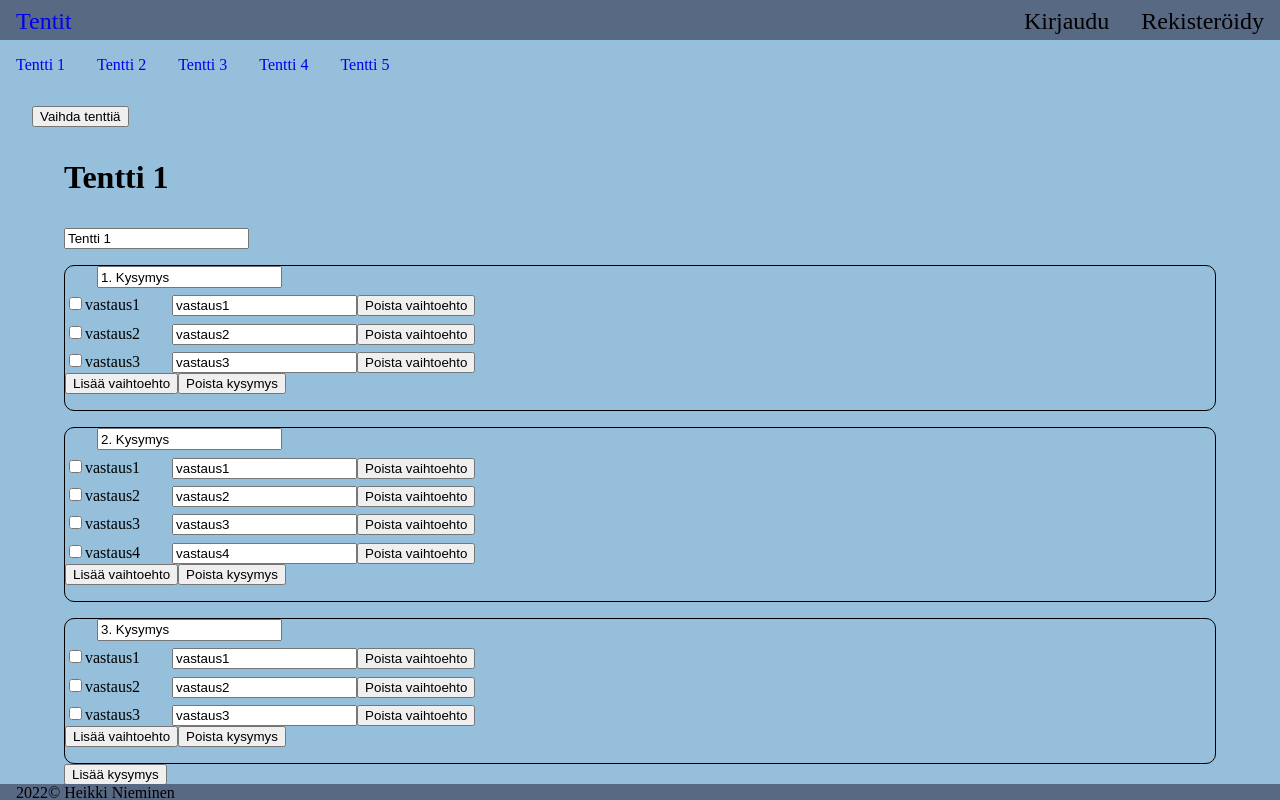
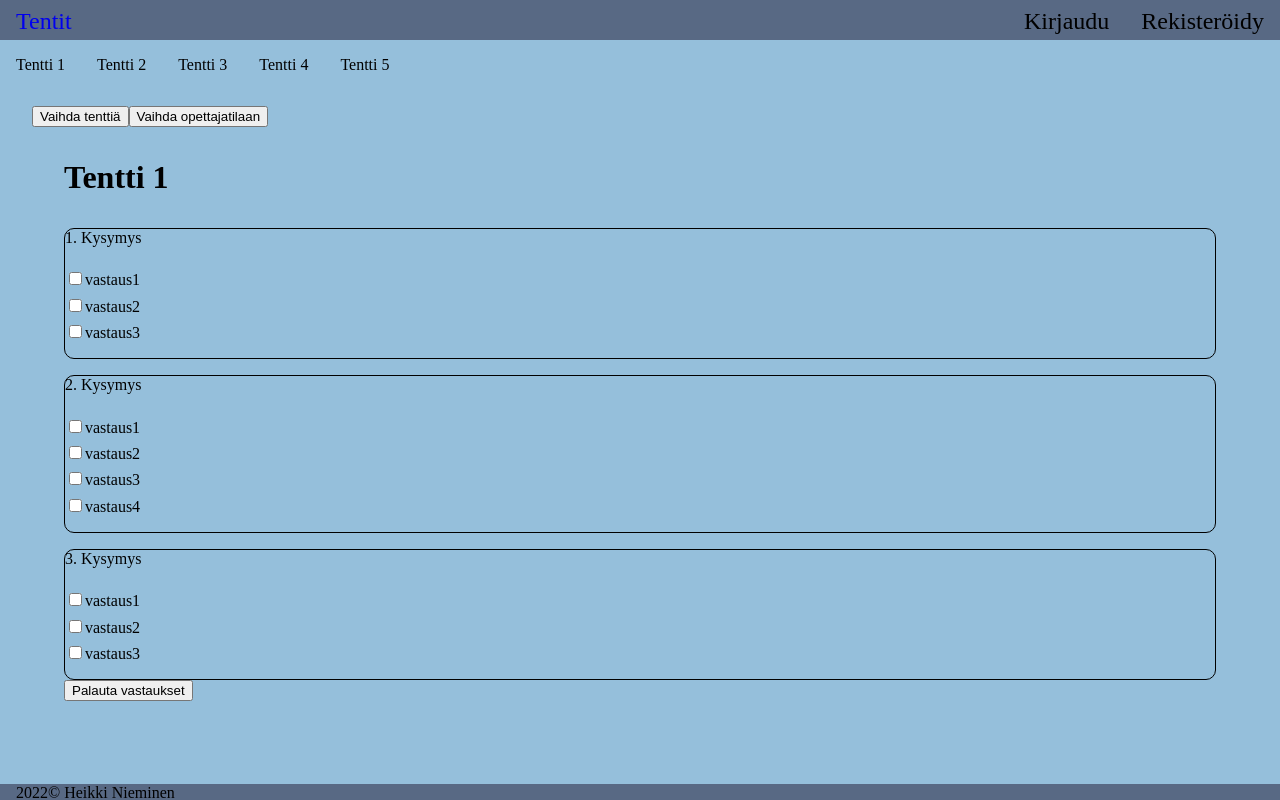
Before and after one commit to heikki-nieminen/FullStack2022, a React app in the folder tenttisovellus/: page / in a window 1280 px wide. Built offline with nearby package versions, Linux system fonts and the light colour scheme.

Commit message:
tenttisovelluksen bugien korjausta ja opettajatilan lisäys

```diff
--- a/tenttisovellus/src/components/TenttiSovellus.js
+++ b/tenttisovellus/src/components/TenttiSovellus.js
@@ -1,6 +1,6 @@
 import './styles.css'
 import TulostaTentti from "./TulostaTentti"
-import {useReducer} from "react"
+import {useReducer, useState} from "react"
 
 const reducer = (state, action) => {
     switch (action.type) {
@@ -8,44 +8,54 @@ const reducer = (state, action) => {
             return {...state, nimi: action.payload.nimi}
         }
         case "MUUTA_KYSYMYS" : {
-            let tenttiKopio = {...state}
+            let tenttiKopio = JSON.parse(JSON.stringify({...state}))
             tenttiKopio.kysymykset[action.payload.kysymysIndex].kysymys = action.payload.kysymys
+            console.log("Muutettiin kysymys: ", tenttiKopio)
             return tenttiKopio
         }
         case "MUUTA_VASTAUS" : {
-            let tenttiKopio = {...state}
+            let tenttiKopio = JSON.parse(JSON.stringify({...state}))
             tenttiKopio.kysymykset[action.payload.kysymysIndex].vastaukset[action.payload.vastausIndex] = action.payload.vastaus
+            console.log("Muutettiin vastaus: ", tenttiKopio)
             return tenttiKopio
         }
         case "VAIHDA_TENTTI" : {
-            let tenttiKopio = {...state}
-            let index = action.payload.tentit.findIndex(object => {return object.nimi === tenttiKopio.nimi})
-            if (index < action.payload.tentit.length - 1) {
-                return action.payload.tentit[index + 1]
+            let tenttiKopio = JSON.parse(JSON.stringify({...state}))
+            if (action.payload.hasOwnProperty('index')) {
+                return action.payload.tentit[action.payload.index]
+            }
+            let index2 = action.payload.tentit.findIndex(object => {return object.nimi === tenttiKopio.nimi})
+
+            if (index2 < action.payload.tentit.length - 1) {
+                return action.payload.tentit[index2 + 1]
             } else {
                 return action.payload.tentit[0]
             }
         }
         // React.StrictMode aiheuttaa toisen kutsun
         case "LISAA_VAIHTOEHTO" : {
-            let tenttiKopio = {...state}
+            let tenttiKopio = JSON.parse(JSON.stringify({...state}))
             //  console.log(tenttiKopio.kysymykset[action.payload.kysymysIndex].vastaukset.length)
             tenttiKopio.kysymykset[action.payload.kysymysIndex].vastaukset.push(action.payload.vastaus)
+            console.log("Lisättiin vaihtoehto: ", action.payload.vastaus)
             return tenttiKopio
         }
         case "POISTA_VAIHTOEHTO" : {
-            let tenttiKopio = {...state}
-            delete tenttiKopio.kysymykset[action.payload.kysymysIndex].vastaukset[action.payload.vastausIndex]
+            let tenttiKopio = JSON.parse(JSON.stringify({...state}))
+            let splice = tenttiKopio.kysymykset[action.payload.kysymysIndex].vastaukset.splice(action.payload.vastausIndex, 1)
+            console.log("Poistettiin vaihtoehto: ", splice)
             return tenttiKopio
         }
         case "LISAA_KYSYMYS" : {
-            let tenttiKopio = {...state}
+            let tenttiKopio = JSON.parse(JSON.stringify({...state}))
             tenttiKopio.kysymykset.push({kysymys: action.payload.kysymys, vastaukset: []})
+            console.log("Lisättiin kysymys: ", action.payload.kysymys)
             return tenttiKopio
         }
         case "POISTA_KYSYMYS" : {
-            let tenttiKopio = {...state}
-            delete tenttiKopio.kysymykset[action.payload.kysymysIndex]
+            let tenttiKopio = JSON.parse(JSON.stringify({...state}))
+            let splice = tenttiKopio.kysymykset.splice(action.payload.kysymysIndex, 1)
+            console.log("Poistettiin kysymys: ", splice)
             return tenttiKopio
         }
         default : {
@@ -74,6 +84,7 @@ const TenttiSovellus = () => {
 
     //const [nykyinenTentti, setNykyinenTentti] = useState(1)
     const [tentti, dispatch] = useReducer(reducer, tentit[0])
+    const [opettaja, setOpettaja] = useState(false)
 
     /*const muutaTentinNimi = (nimi) => {
         setTentti({...tentti, nimi: nimi})
@@ -109,7 +120,12 @@ const TenttiSovellus = () => {
         <div className="main-content">
             <div className="tentti-lista">
                 {tentit.map((tentti, index) => {
-                    return (<a key={index} className="link" href={tentti.nimi.replace(' ', '')}>{tentti.nimi}</a>)
+                    return (<a key={index} className="link" onMouseOver={(event) => {
+
+                    }}
+                               onClick={(event) => {
+                                   dispatch({type: "VAIHDA_TENTTI", payload: {tentit: tentit, index: index}})
+                               }}>{tentti.nimi}</a>)
                 })}
             </div>
             <div className="tentti">
@@ -118,7 +134,13 @@ const TenttiSovellus = () => {
                 }}>Vaihda tenttiä
                 </button>
 
-                <TulostaTentti tentti={tentti} dispatch={dispatch}/>
+                <button onClick={(event) => {
+                    setOpettaja(!opettaja)
+                }}>
+                    {opettaja ? "Vaihda oppilastilaan" : "Vaihda opettajatilaan"}
+                </button>
+
+                <TulostaTentti tentti={tentti} dispatch={dispatch} onkoOpettaja={opettaja}/>
             </div>
         </div>
     )
--- a/tenttisovellus/src/components/TulostaKysymys.js
+++ b/tenttisovellus/src/components/TulostaKysymys.js
@@ -4,23 +4,31 @@ const TulostaKysymys = (props) => {
     return (
         <div className="kysymys">
             <div className="kysymys-rivi">
+                {props.onkoOpettaja ?
                     <input type="text" className="kysymys-title text-input" onChange={(event) => {
                         props.dispatch({
                             type: "MUUTA_KYSYMYS",
                             payload: {kysymysIndex: props.index, kysymys: event.target.value}
                         })
                     }}
-                       value={props.kysymys.kysymys}
+                           defaultValue={props.kysymys.kysymys}
                     />
+                    :
+                    <>{props.kysymys.kysymys}</>
+                }
             </div>
             <div className="vastaukset">
-                {props.kysymys.vastaukset.map((vastaus, index) => <TulostaVastaus key={index} kysymysIndex={props.index}
+                {props.kysymys.vastaukset.map((vastaus, index) => <TulostaVastaus key={index}
+                                                                                  kysymysIndex={props.index}
                                                                                   vastausIndex={index}
                                                                                   vastaus={vastaus}
-                                                                                  dispatch={props.dispatch}/>)}
+                                                                                  dispatch={props.dispatch}
+                                                                                  onkoOpettaja={props.onkoOpettaja}/>)}
             </div>
+
+            {props.onkoOpettaja &&
+                <>
                     <button className="lisaa-vaihtoehto" onClick={(event) => {
-                console.log("LISÄÄ VAIHTOEHTO???")
                         let vastaus = window.prompt("Anna uusi vaihtoehto:", "")
                         props.dispatch({
                             type: "LISAA_VAIHTOEHTO",
@@ -29,6 +37,7 @@ const TulostaKysymys = (props) => {
                     }
                     }>Lisää vaihtoehto
                     </button>
+
                     <button onClick={(event) => {
                         props.dispatch({
                             type: "POISTA_KYSYMYS",
@@ -36,6 +45,8 @@ const TulostaKysymys = (props) => {
                         })
                     }}>Poista kysymys
                     </button>
+                </>
+            }
         </div>
     )
 }
--- a/tenttisovellus/src/components/TulostaTentti.js
+++ b/tenttisovellus/src/components/TulostaTentti.js
@@ -1,19 +1,24 @@
 import TulostaKysymys from "./TulostaKysymys"
 
 const TulostaTentti = (props) => {
-
     return (
         <div className="tentti">
-            <h3 className="tentti-title">{props.tentti.nimi}</h3>
+            {props.onkoOpettaja ?
                 <input type="text" className="" onChange={(event) => {
                     props.dispatch({type: "MUUTA_TENTIN_NIMI", payload: {nimi: event.target.value}})
                 }}
                        value={props.tentti.nimi}
                 />
+                :
+                <h3 className="tentti-title">{props.tentti.nimi}</h3>
+            }
 
-            {props.tentti.kysymykset.map((kysymys, index) => <TulostaKysymys kysymys={kysymys} key={index} index={index}
-                                                                             dispatch={props.dispatch}/>)}
-
+            {props.tentti.kysymykset.map((kysymys, index) => <TulostaKysymys kysymys={kysymys} key={index}
+                                                                             index={index}
+                                                                             dispatch={props.dispatch}
+                                                                             onkoOpettaja={props.onkoOpettaja}/>)}
+            {props.onkoOpettaja ?
+                <>
                     <button onClick={(event) => {
                         let kysymys = window.prompt("Anna uusi kysymys:", "")
                         props.dispatch({
@@ -22,8 +27,15 @@ const TulostaTentti = (props) => {
                         })
                     }}>Lisää kysymys
                     </button>
+                    <button className="right">Tallenna tentti</button>
+                </>
+                :
+                <button>Palauta vastaukset</button>
+            }
+
         </div>
     )
+
 }
 
 export default TulostaTentti
--- a/tenttisovellus/src/components/TulostaVastaus.js
+++ b/tenttisovellus/src/components/TulostaVastaus.js
@@ -2,8 +2,8 @@ const TulostaVastaus = (props) => {
 
     return (
         <div className="vastaus">
-            <input type="checkbox"/>
-            {props.vastaus}
+            {props.onkoOpettaja ?
+                <>
                     <input type="text" className="text-input" onChange={(event) => {
                         props.dispatch({
                             type: "MUUTA_VASTAUS", payload:
@@ -14,8 +14,9 @@ const TulostaVastaus = (props) => {
                                 }
                         })
                     }}
-                   value={props.vastaus}
+                           defaultValue={props.vastaus}
                     />
+
                     <button onClick={(event) => {
                         props.dispatch({
                             type: "POISTA_VAIHTOEHTO", payload: {
@@ -25,6 +26,13 @@ const TulostaVastaus = (props) => {
                         })
                     }}>Poista vaihtoehto
                     </button>
+                </>
+                :
+                <>
+                    <input type="checkbox"/>
+                    {props.vastaus}
+                </>
+            }
         </div>
     )
 }
--- a/tenttisovellus/src/components/styles.css
+++ b/tenttisovellus/src/components/styles.css
@@ -92,6 +92,7 @@ div.vastaus {
 div.kysymys-rivi {
     display: flex;
     width: 100%;
+    margin-bottom: 1rem;
 }
 
 div.kysymys-rivi input {
@@ -104,3 +105,7 @@ div.kysymys-rivi input {
 .text-input {
     margin-left: 2rem;
 }
+
+.hover-link {
+    cursor: crosshair;
+}
--- a/tenttisovellus/src/index.js
+++ b/tenttisovellus/src/index.js
@@ -7,9 +7,9 @@ import Footer from "./components/Footer"
 
 const root = ReactDOM.createRoot(document.getElementById('root'));
 root.render(
-    <div>
+    <React.StrictMode>
         <Header/>
         <Content/>
         <Footer/>
-    </div>
+    </React.StrictMode>
 );
```
Lines whose indentation alone changed are shown as unchanged.
